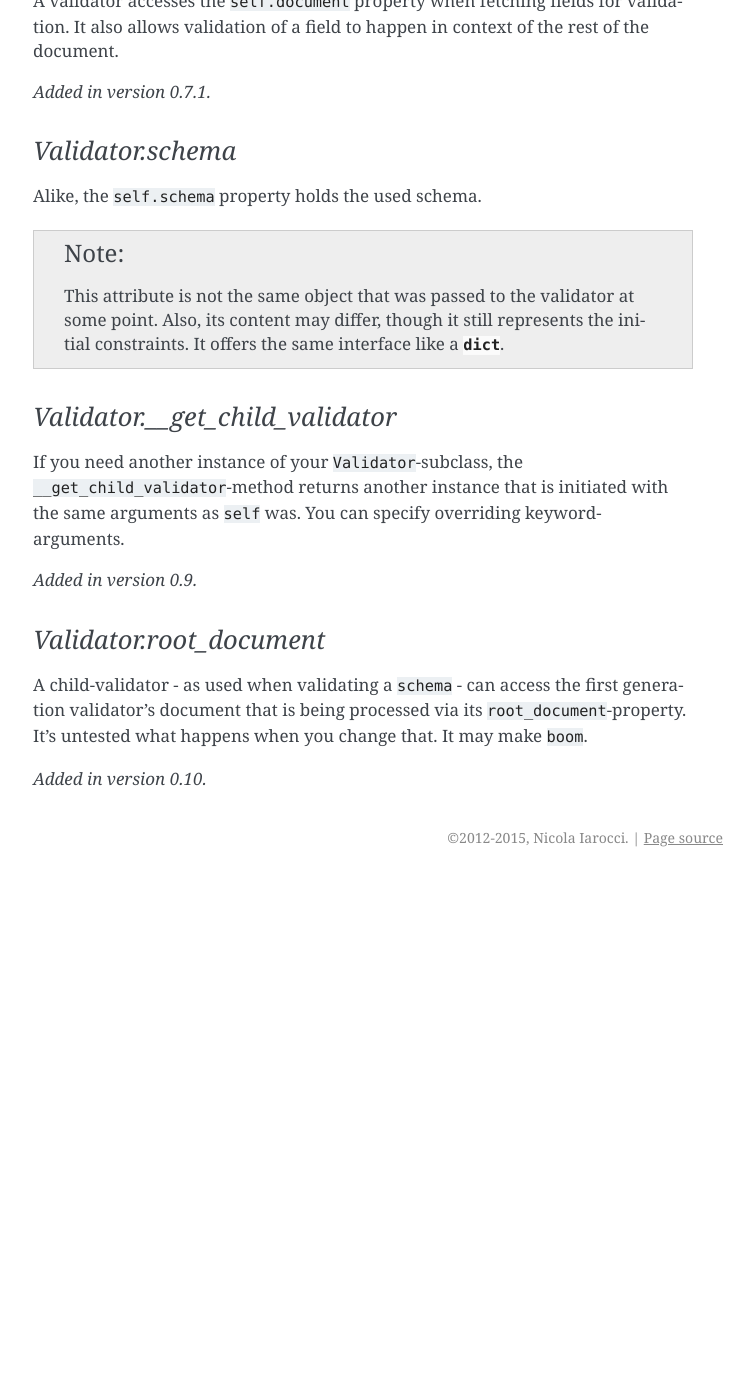
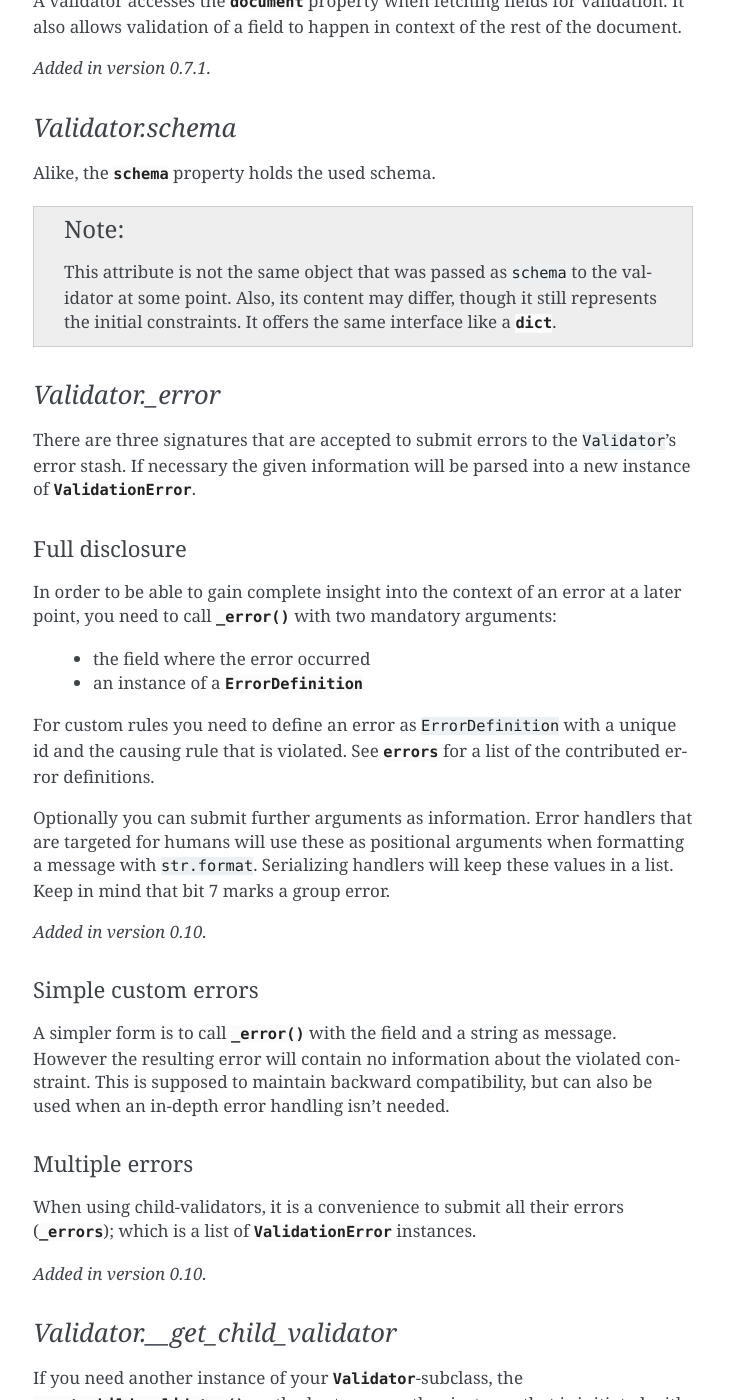
Before and after one commit to pyeve/cerberus, a Sphinx documentation site: the page built from docs/customize.rst, in a window 1280 px wide and 1400 px high, scrolled down 2919 px. Shown: the whole window, without its empty margins (387-1141 px from the left). Built offline with Sphinx 7.4.7, drawn with Linux system fonts in a browser that asks for light colours; cross-references to code outside the pages are shown as plain code; before the commit the page ends 3796 px from its top, so only the background shows below that; some of the changed text lies outside the part shown.

Commit message:
Documentation and consolidation of current state
- adds documentation for current state
- removes leftover debug assertions
- adds `platform.py` for platform-specifics
- now uses namedtuple for error definitions
  - less simple to declare
  - but simpler to use
- several small fixes

```diff
--- a/docs/conf.py
+++ b/docs/conf.py
@@ -270,8 +270,8 @@ texinfo_documents = [
 
 # -- Options for intersphinx extension -----------------------------------------
 
-intersphinx_mapping = {'py2': ('http://docs.python.org/2', None),
-                       'py3': ('http://docs.python.org/3', None)}
+intersphinx_mapping = {'py2': ('https://docs.python.org/2', None),
+                       'py3': ('https://docs.python.org/3', None)}
 
 
 # -- Options for doclinks extension --------------------------------------------
--- a/docs/customize.rst
+++ b/docs/customize.rst
@@ -149,39 +149,100 @@ aware of when writing `Class-based Custom Validators`_.
 `Validator.document`
 ~~~~~~~~~~~~~~~~~~~~
 
-A validator accesses the ``self.document`` property when fetching fields for
-validation. It also allows validation of a field to happen in context of the
-rest of the document.
+A validator accesses the :attr:`~cerberus.Validator.document` property when
+fetching fields for validation. It also allows validation of a field to happen
+in context of the rest of the document.
 
 .. versionadded:: 0.7.1
 
 `Validator.schema`
 ~~~~~~~~~~~~~~~~~~
 
-Alike, the ``self.schema`` property holds the used schema.
+Alike, the :attr:`~cerberus.Validator.schema` property holds the used schema.
 
 .. note::
 
-    This attribute is not the same object that was passed to the validator at
-    some point. Also, its content may differ, though it still represents the
-    initial constraints. It offers the same interface like a :class:`dict`.
+    This attribute is not the same object that was passed as ``schema`` to the
+    validator at some point. Also, its content may differ, though it still
+    represents the initial constraints. It offers the same interface like a
+    :class:`dict`.
+
+`Validator._error`
+~~~~~~~~~~~~~~~~~~
+
+There are three signatures that are accepted to submit errors to the
+``Validator``'s error stash. If necessary the given information will be parsed
+into a new instance of :class:`~cerberus.errors.ValidationError`.
+
+Full disclosure
+...............
+In order to be able to gain complete insight into the context of an error at a
+later point, you need to call :meth:`~cerberus._error` with two mandatory
+arguments:
+
+  - the field where the error occurred
+  - an instance of a :class:`~cerberus.errors.ErrorDefinition`
+
+For custom rules you need to define an error as ``ErrorDefinition`` with a
+unique id and the causing rule that is violated. See :mod:`~cerberus.errors`
+for a list of the contributed error definitions.
+
+Optionally you can submit further arguments as information. Error handlers
+that are targeted for humans will use these as positional arguments when
+formatting a message with :py:`str.format`. Serializing handlers will keep
+these values in a list. Keep in mind that bit 7 marks a group error.
+
+.. versionadded:: 0.10
+
+Simple custom errors
+....................
+A simpler form is to call :meth:`~cerberus._error` with the field and a string
+as message. However the resulting error will contain no information about the
+violated constraint. This is supposed to maintain backward compatibility, but
+can also be used when an in-depth error handling isn't needed.
+
+Multiple errors
+...............
+When using child-validators, it is a convenience to submit all their errors
+(:attr:`~cerberus.Validator._errors`); which is a list of
+:class:`~cerberus.errors.ValidationError` instances.
+
+.. versionadded:: 0.10
 
 `Validator.__get_child_validator`
 ~~~~~~~~~~~~~~~~~~~~~~~~~~~~~~~~~
 
-If you need another instance of your ``Validator``-subclass, the
-``__get_child_validator``-method returns another instance that is initiated
-with the same arguments as ``self`` was. You can specify overriding keyword-
-arguments.
+If you need another instance of your :class:`~cerberus.Validator`-subclass, the
+:meth:`~cerberus.Validator.__get_child_validator`-method returns another
+instance that is initiated with the same arguments as ``self`` was. You can
+specify overriding keyword-arguments.
+As the properties ``document_path`` and ``schema_path`` (see below) are
+inherited by the child validator, you can extend these by passing a single
+value or values-tuple with the keywords ``document_crumb`` and
+``schema_crumb``.
+Study the source code for example usages.
 
 .. versionadded:: 0.9
 
-`Validator.root_document`
-~~~~~~~~~~~~~~~~~~~~~~~~~
+.. versionchanged:: 0.10
+    Added ``document_crumb`` and ``schema_crumb`` as optional keyword-
+    arguments.
+
+`Validator.root_document` & `Validator.root_schema`
+~~~~~~~~~~~~~~~~~~~~~~~~~~~~~~~~~~~~~~~~~~~~~~~~~~~
 
 A child-validator - as used when validating a ``schema`` - can access the first
-generation validator's document that is being processed via its
-``root_document``-property.
+generation validator's document and schema that are being processed via its
+``root_document`` and ``root_schema``-properties.
 It's untested what happens when you change that. It may make ``boom``.
 
 .. versionadded:: 0.10
+
+`Validator.document_path` & `Validator.schema_path`
+~~~~~~~~~~~~~~~~~~~~~~~~~~~~~~~~~~~~~~~~~~~~~~~~~~~
+
+These properties maintain the path of keys within the document respectively the
+schema that was traversed by possible parent-validators. Both will be used as
+base path when an error is submitted.
+
+.. versionadded:: 0.10
--- a/docs/index.rst
+++ b/docs/index.rst
@@ -39,6 +39,7 @@ Table of Contents
     Usage <usage>
     Validation Rules <validation-rules>
     Normalization Rules <normalization-rules>
+    Errors & Error Handling <errors>
     Extending <customize>
     Contributing <contribute>
     API <api>
--- a/docs/usage.rst
+++ b/docs/usage.rst
@@ -41,7 +41,8 @@ instance.
 Unlike other validation tools, Cerberus will not halt and raise an exception on
 the first validation issue. The whole document will always be processed, and
 ``False`` will be returned if validation failed.  You can then access the
-:py:attr:`~cerberus.Validator.errors` property to obtain a list of issues.
+:py:attr:`~cerberus.Validator.errors` property to obtain a list of issues. See
+:doc:`Errors & Error Handling <errors>` for different output options.
 
 .. doctest::
 
```
Also changed, not shown: docs/api.rst (+18 -6 lines), docs/errors.rst (added, +58 -0 lines), docs/validation-rules.rst (+4 -3 lines), 7 other files.
